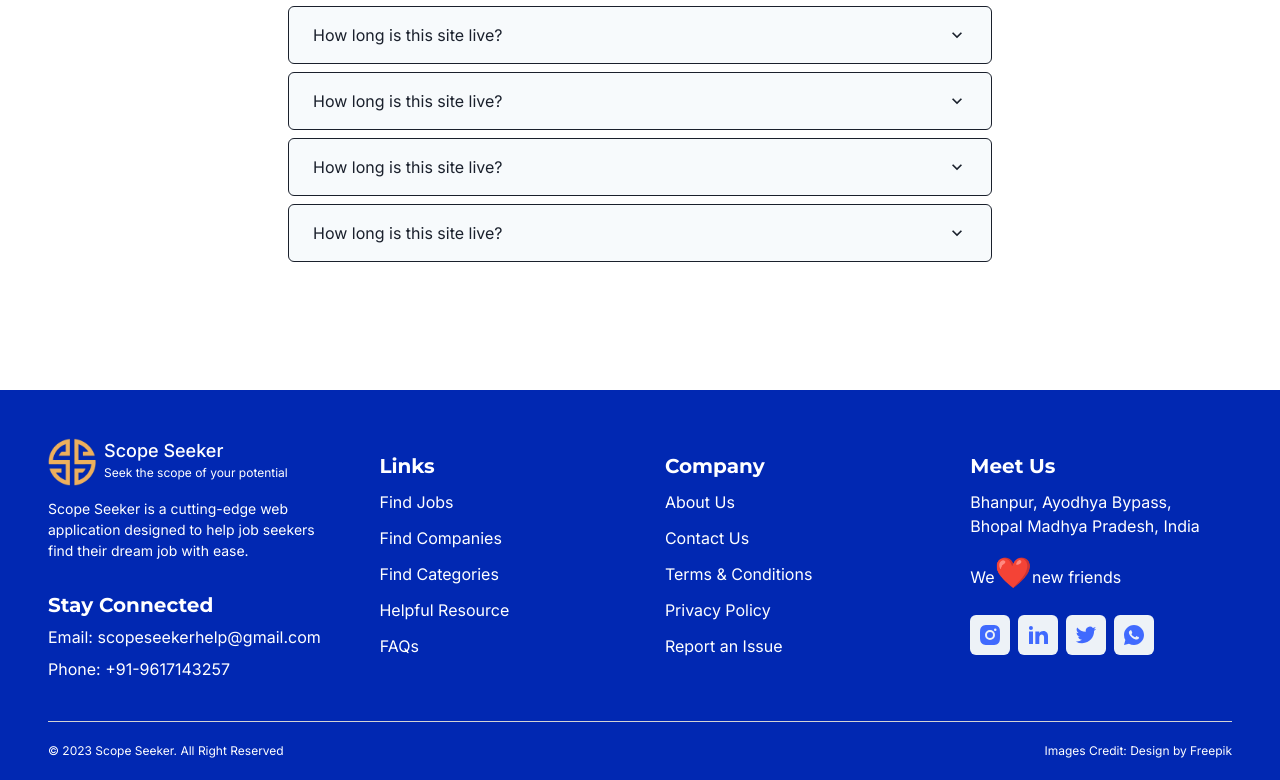
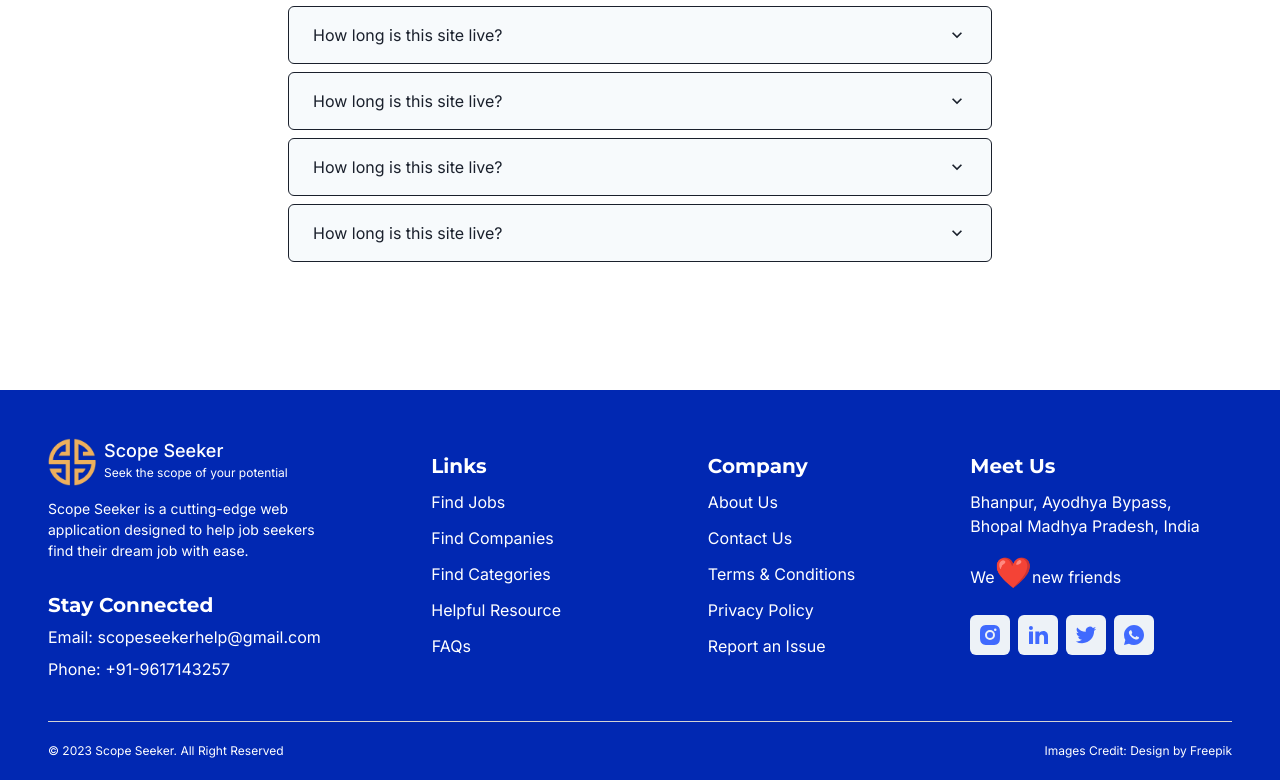
Before and after one commit to scopeseeker/scopeseeker-frontend, a Next.js app: page / in a window 1280 px wide. Shown: the part 1882-2662 px from the top of the page. Built offline with nearby package versions, Linux system fonts and the light colour scheme.

Commit message:
style: remove some bug

```diff
--- a/component/footer/index.tsx
+++ b/component/footer/index.tsx
@@ -1,4 +1,5 @@
 import {
+  Box,
   Button,
   Center,
   Flex,
@@ -72,9 +73,11 @@ const Footer = () => {
           flexDirection={{ base: 'column', sm: 'row' }}
           alignItems={{ base: 'flex-start' }}
           gap={5}
+          justifyContent={'center'}
         >
           {/* Links Section */}
-          <Flex flexDir={'column'} gap={3} w={'50%'} p={{ base: 0, md: 4 }}>
+          <Center w={'50%'}>
+            <Flex flexDir={'column'} gap={3} p={{ base: 0, md: 4 }}>
               <FooterHeading title={'Links'} />
               <FooterLink link={'#'} title={'Find Jobs'} />
               <FooterLink link={'#'} title={'Find Companies'} />
@@ -82,9 +85,10 @@ const Footer = () => {
               <FooterLink link={'#'} title={'Helpful Resource'} />
               <FooterLink link={'#'} title={'FAQs'} />
             </Flex>
-
+          </Center>
           {/* Company Section */}
-          <Flex flexDir={'column'} gap={3} w={'50%'} p={{ base: 0, md: 4 }}>
+          <Center w={'50%'}>
+            <Flex flexDir={'column'} gap={3} p={{ base: 0, md: 4 }}>
               <FooterHeading title={'Company'} />
               <FooterLink link={'#'} title={'About Us'} />
               <FooterLink link={'#'} title={'Contact Us'} />
@@ -92,6 +96,7 @@ const Footer = () => {
               <FooterLink link={'#'} title={'Privacy Policy'} />
               <FooterLink link={'#'} title={'Report an Issue'} />
             </Flex>
+          </Center>
         </Flex>
 
         {/* Meet Us section */}
--- a/styles/globals.css
+++ b/styles/globals.css
@@ -112,6 +112,7 @@ a {
 
 ::-webkit-scrollbar-thumb {
   background-color: rgb(37, 119, 241);
+  border: 2px solid white;
 }
 
 ::-webkit-scrollbar-track {
```
Lines whose indentation alone changed are shown as unchanged.
